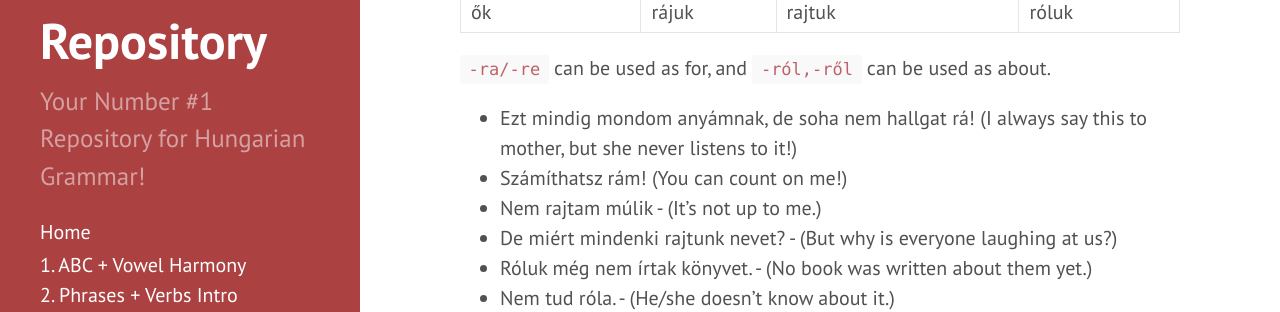
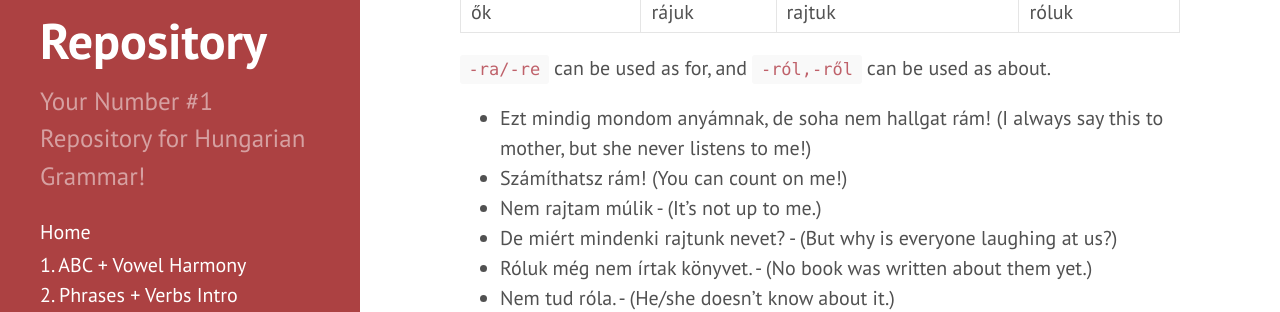
Before and after one commit to Magyartanulas/magyartanulas.github.io, a Jekyll site: the page built from locatives.md, in a window 1280 px wide and 900 px high, scrolled down 5126 px. Shown: the part 155-467 px from the top of the window. Built offline with Jekyll 4.4.1, drawn with Linux system fonts in a browser that asks for light colours; comment, search, counter and statistics services are not loaded.

Commit message:
Update locatives.md

```diff
--- a/locatives.md
+++ b/locatives.md
@@ -146,7 +146,7 @@ Naturally, surfaces get these endings and for abstract things, they can be used
 
 `-ra/-re` can be used as for, and `-ról,-ről` can be used as about.
 
-* Ezt mindig mondom anyámnak, de soha nem hallgat rá! (I always say this to mother, but she never listens to it!)
+* Ezt mindig mondom anyámnak, de soha nem hallgat rám! (I always say this to mother, but she never listens to me!)
 * Számíthatsz rám! (You can count on me!)
 * Nem rajtam múlik - (It's not up to me.)
 * De miért mindenki rajtunk nevet? - (But why is everyone laughing at us?)
```
